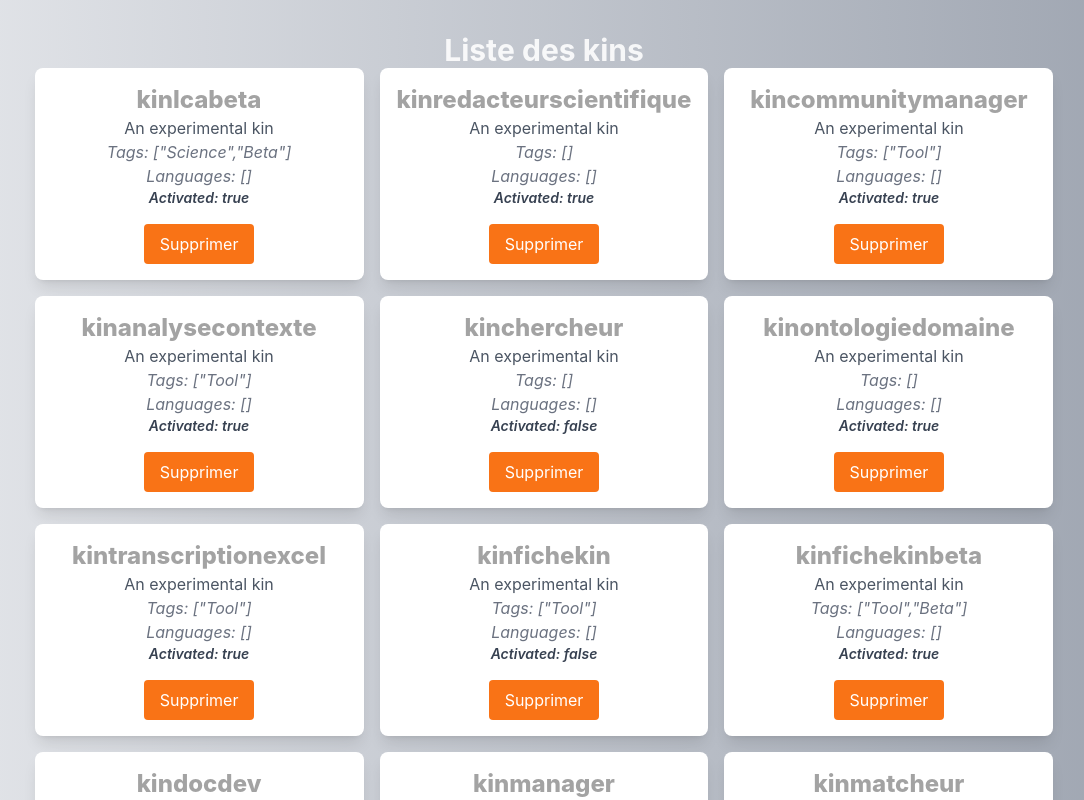
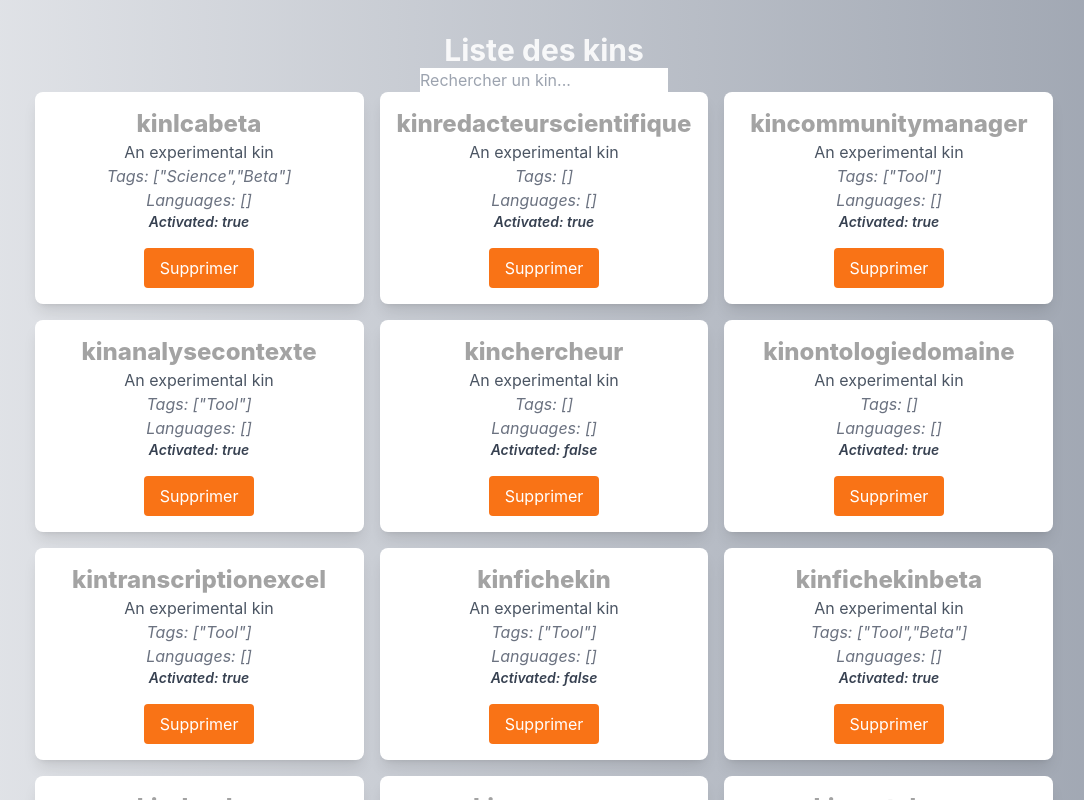
Before and after one commit to Maud6930/test-tech-digitalkin, a React (Vite) app in the folder skinapp/: page / in a window 1280 px wide. Shown: the top 800 px of the page, without its empty margins (96-1180 px from the left). Built offline with nearby package versions, Linux system fonts and the light colour scheme.

Commit message:
rajout d'une barre de recherche
problème à résoudre : elle ne fonctionne pas + dois ajouter un bouton de lancement de la recherche

```diff
--- a/skinapp/src/App.jsx
+++ b/skinapp/src/App.jsx
@@ -1,9 +1,10 @@
-import React, { useEffect, useRef } from 'react';
+import React, { useEffect, useRef,useState } from 'react';
 import './App.css'
 import Kinslist from './kinslist'
 
 function App() {
   const title = useRef(null); //permet d'accéder à l'élément <h1> dans le DOM
+  const [searchTerm, setSearchTerm] = useState('');
 
   useEffect(() => { //animation pour le titre appelé avec une fonction callback et tableau vide pour s'executer 1 fois au chargement de la page
     if (title.current) { // verifie l'élément h1 et la nomnation title
@@ -30,6 +31,13 @@ function App() {
       <div>
         <h1 className="text-3xl font-bold underline" ref={title}></h1>
         {/* h1 est vide avec ref {title} afin de rajouter les span au dessus */}
+        <input
+        type="text"
+        placeholder="Rechercher un kin..."
+        value={searchTerm}
+        onChange={(e) => setSearchTerm(e.target.value)}
+        className="search-input"
+      />
         <Kinslist />
       </div>
       /* kinslist = composant permettant l'affichage de la liste*/
```
Also changed, not shown: skinapp/src/search.js (added, +10 -0 lines).
